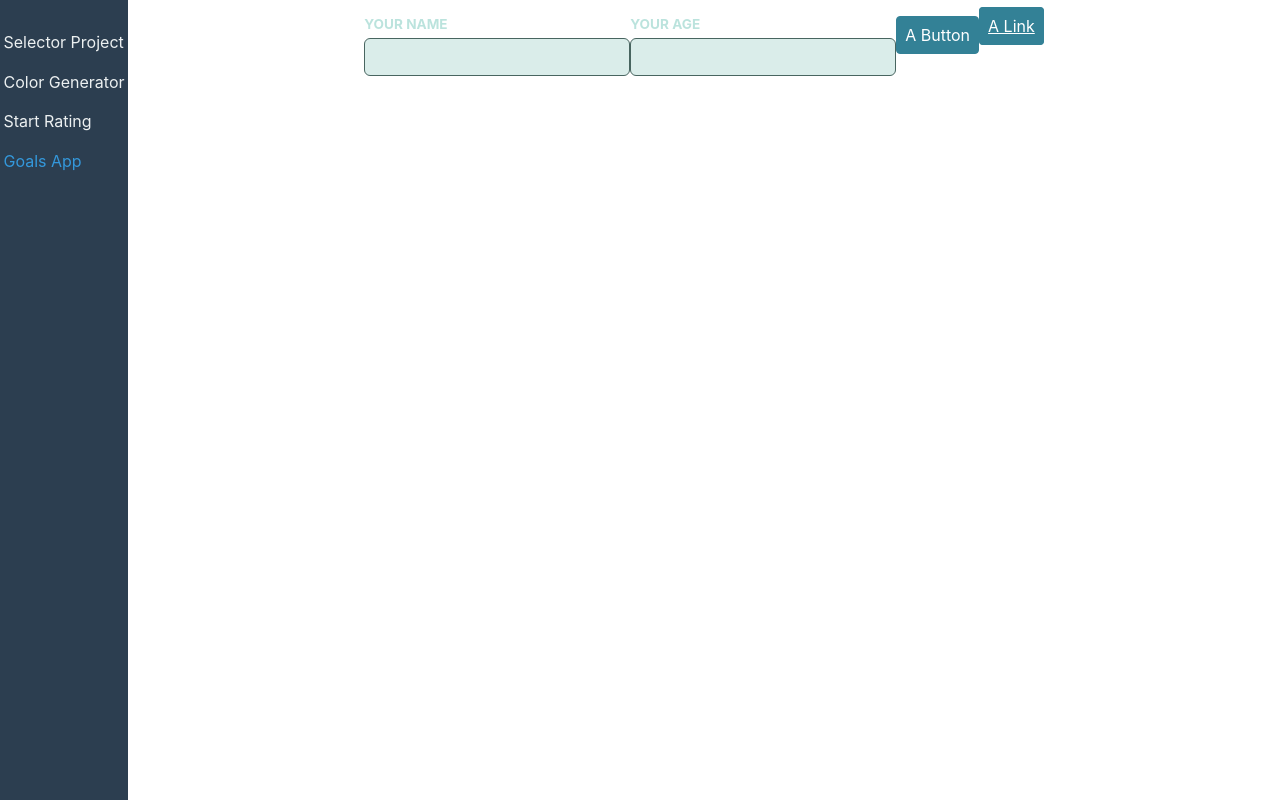
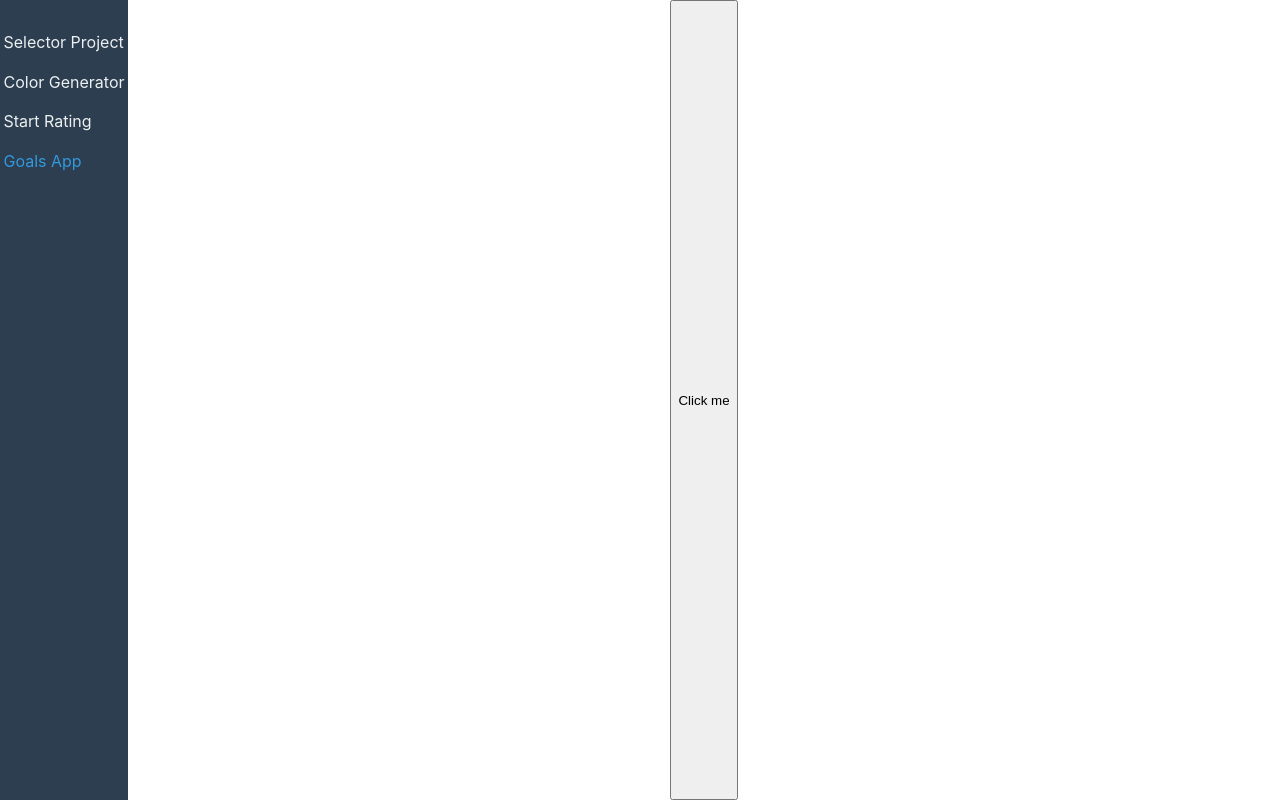
Before and after one commit to lboyadzhiev/multiple-react-projects, a React (Create React App) app: page /goals_app in a window 1280 px wide. Built offline with nearby package versions, Linux system fonts and the light colour scheme.

Commit message:
polimorphic continer component

```diff
--- a/src/App.tsx
+++ b/src/App.tsx
@@ -11,6 +11,7 @@
 import classes from './App.module.css';
 import Input from './components/Shared/Input/Input';
 import Button from './components/Shared/Button/Button';
+import Container from './components/Shared/Container/Container';
 
 function App() {
   return (
@@ -27,16 +28,7 @@
             path='/goals_app'
             element={
               <>
-                <Input id='name' label='Your Name' />
-                <Input id='age' label='Your Age' />
-                <p>
-                  <Button el='button'>A Button</Button>
-                </p>
-                <p>
-                  <Button el='anchor' href='https://google.com'>
-                    A Link
-                  </Button>
-                </p>
+                <Container as={'button'}>Click me</Container>
               </>
             }
           />
--- /dev/null
+++ b/src/components/Shared/Container/Container.tsx
@@ -0,0 +1,21 @@
+import {
+  type ReactNode,
+  type ElementType,
+  type ComponentPropsWithoutRef,
+} from 'react';
+
+type ContainerProps<T extends ElementType> = {
+  as?: T;
+  children: ReactNode;
+} & ComponentPropsWithoutRef<T>;
+
+// Poliporphic Component
+export default function Container<C extends ElementType>({
+  as,
+  children,
+  ...props
+}: ContainerProps<C>) {
+  const Component = as || 'div';
+
+  return <Component {...props}>{children}</Component>;
+}
```
